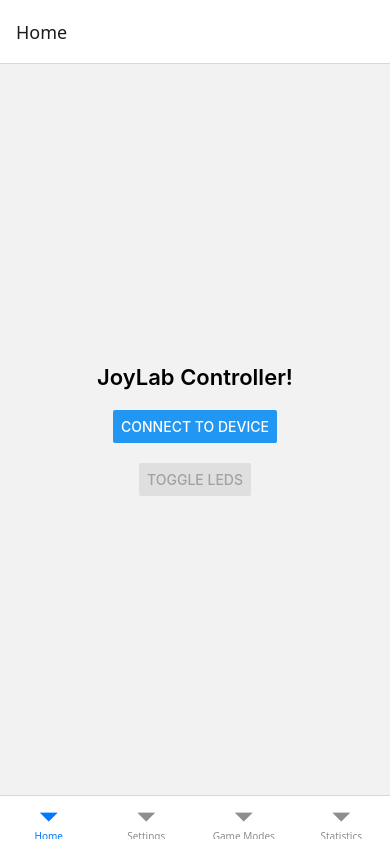
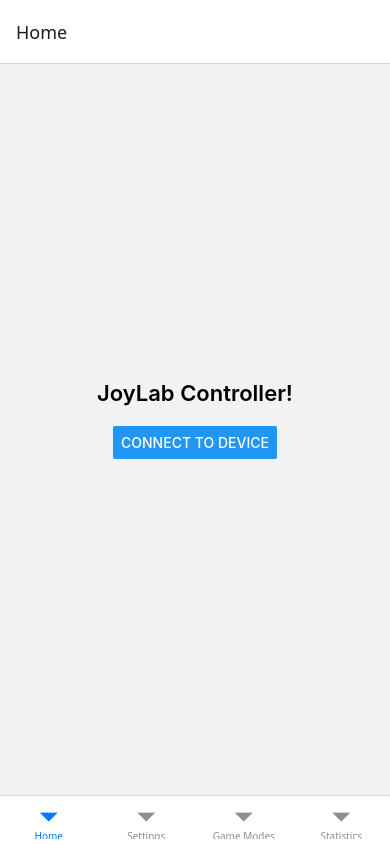
Before and after one commit to Kyral1/JoyLabApp, a React Native app: screen /Home in a window 390 px wide. Built offline with nearby package versions, Linux system fonts and the light colour scheme; what react-native-ble-plx would draw is missing.

Commit message:
minor UI updates

```diff
--- a/src/frontend/screens/GameModesScreen.tsx
+++ b/src/frontend/screens/GameModesScreen.tsx
@@ -1,12 +1,25 @@
 import React from 'react';
-import { View, Text, StyleSheet } from 'react-native';
-console.log("🎮 [TOP] GameModesScreen file loaded");
+import { View, Text, StyleSheet, Button, Alert } from 'react-native';
+import { Buffer } from 'buffer';
+import { bleService } from '../services/BLEService';
 
 export default function GameModesScreen() {
   console.log("🎮 GameModesScreen loaded!");
+
+    const toggleLED = async () => {
+    try {
+      const frame = Buffer.from([0x01, 0x02, 0x01, 0x63]).toString('base64');
+      await bleService.sendControlFrame([0x01, 0x02, 0x01, 0x63]);
+      Alert.alert('LED', 'Toggle command sent ✅');
+    } catch (e: any) {
+      Alert.alert('Error', e?.message ?? String(e));
+    }
+  };
+
   return (
     <View style={styles.container}>
-      <Text>Modes Page!</Text>
+      <Text>Game Modes</Text>
+      <Button title="Toggle LED Strip" onPress={toggleLED} />
     </View>
   );
 }
--- a/src/frontend/screens/HomeScreen.tsx
+++ b/src/frontend/screens/HomeScreen.tsx
@@ -22,18 +22,6 @@ export default function HomeScreen() {
     }
   };
 
-  // Send toggle command
-  const toggleLED = async () => {
-    try {
-      if (!connected) return Alert.alert('BLE', 'Not connected yet');
-      // Frame: [Cat=0x01][Cmd=0x02][Len=1][Payload=99]
-      await bleService.sendControlFrame([0x01, 0x02, 0x01, 0x63]);
-      Alert.alert('LED', 'Toggle command sent ✅');
-    } catch (e: any) {
-      Alert.alert('Error', e?.message ?? String(e));
-    }
-  };
-
   return (
     <View style={styles.container}>
       <Text style={styles.title}>JoyLab Controller!</Text>
@@ -51,12 +39,6 @@ export default function HomeScreen() {
       />
 
       <View style={{ height: 20 }} />
-
-      <Button
-        title="Toggle LEDs"
-        onPress={toggleLED}
-        disabled={!connected}
-      />
     </View>
   );
 }
--- a/src/frontend/screens/SettingsScreen.tsx
+++ b/src/frontend/screens/SettingsScreen.tsx
@@ -1,5 +1,7 @@
 import React from "react";
 import { View, Text, StyleSheet, Button } from "react-native";
+import { Buffer } from 'buffer';
+import { bleService } from '../services/BLEService';
 
 export default function SettingsScreen() {
   console.log("⚙️ SettingsScreen loaded!");
--- a/src/frontend/screens/StatisticsScreen.tsx
+++ b/src/frontend/screens/StatisticsScreen.tsx
@@ -1,6 +1,7 @@
 import React from 'react';
 import { View, Text, StyleSheet } from 'react-native';
-console.log("📊 [TOP] StatisticsScreen file loaded");
+import { Buffer } from 'buffer';
+import { bleService } from '../services/BLEService';
 
 export default function StatisticsScreen() {
   console.log("📊 StatisticsScreen loaded!");
```
